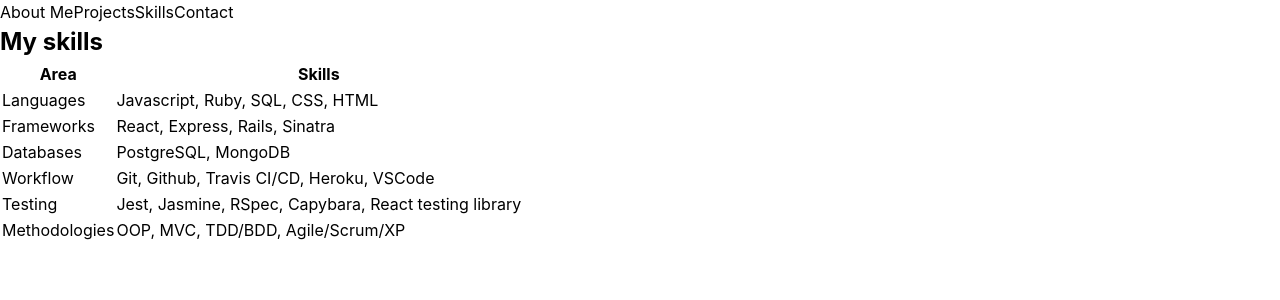
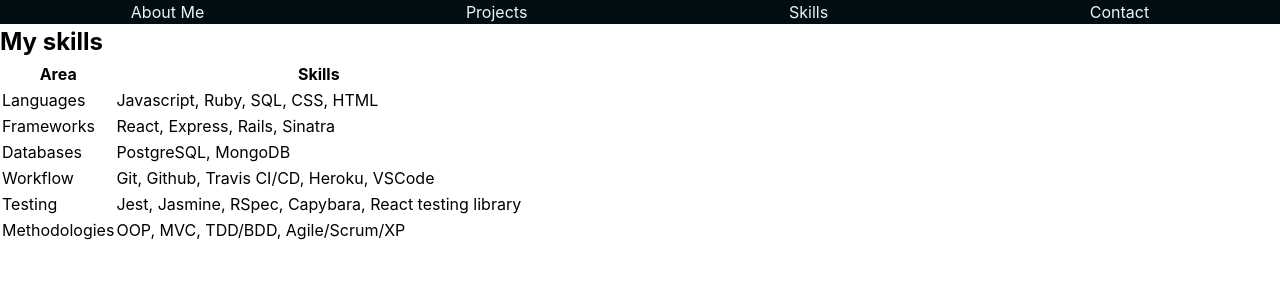
Before and after one commit to PhilipVigus/dev-portfolio, a React (Create React App) app: page /skills in a window 1280 px wide. Shown: the top 300 px of the page. Built offline with nearby package versions, Linux system fonts and the light colour scheme.

Commit message:
Add initial styling to navbar

```diff
--- /dev/null
+++ b/src/components/navBar.css
@@ -0,0 +1,6 @@
+nav {
+  background-color: var(--darkest-shade);
+  color: var(--lightest-shade);
+  display: flex;
+  justify-content: space-around;
+}
--- a/src/components/navBar.jsx
+++ b/src/components/navBar.jsx
@@ -1,14 +1,15 @@
 import React from "react";
-import { Link } from "react-router-dom";
+import NavBarLink from "./navBarLink";
+import "./navBar.css";
 
 function NavBar() {
   return (
-    <div>
-      <Link to="about">About Me</Link>
-      <Link to="projects">Projects</Link>
-      <Link to="skills">Skills</Link>
-      <Link to="contact">Contact</Link>
-    </div>
+    <nav>
+      <NavBarLink link="about" text="About Me" />
+      <NavBarLink link="projects" text="Projects" />
+      <NavBarLink link="skills" text="Skills" />
+      <NavBarLink link="contact" text="Contact" />
+    </nav>
   );
 }
 
```
